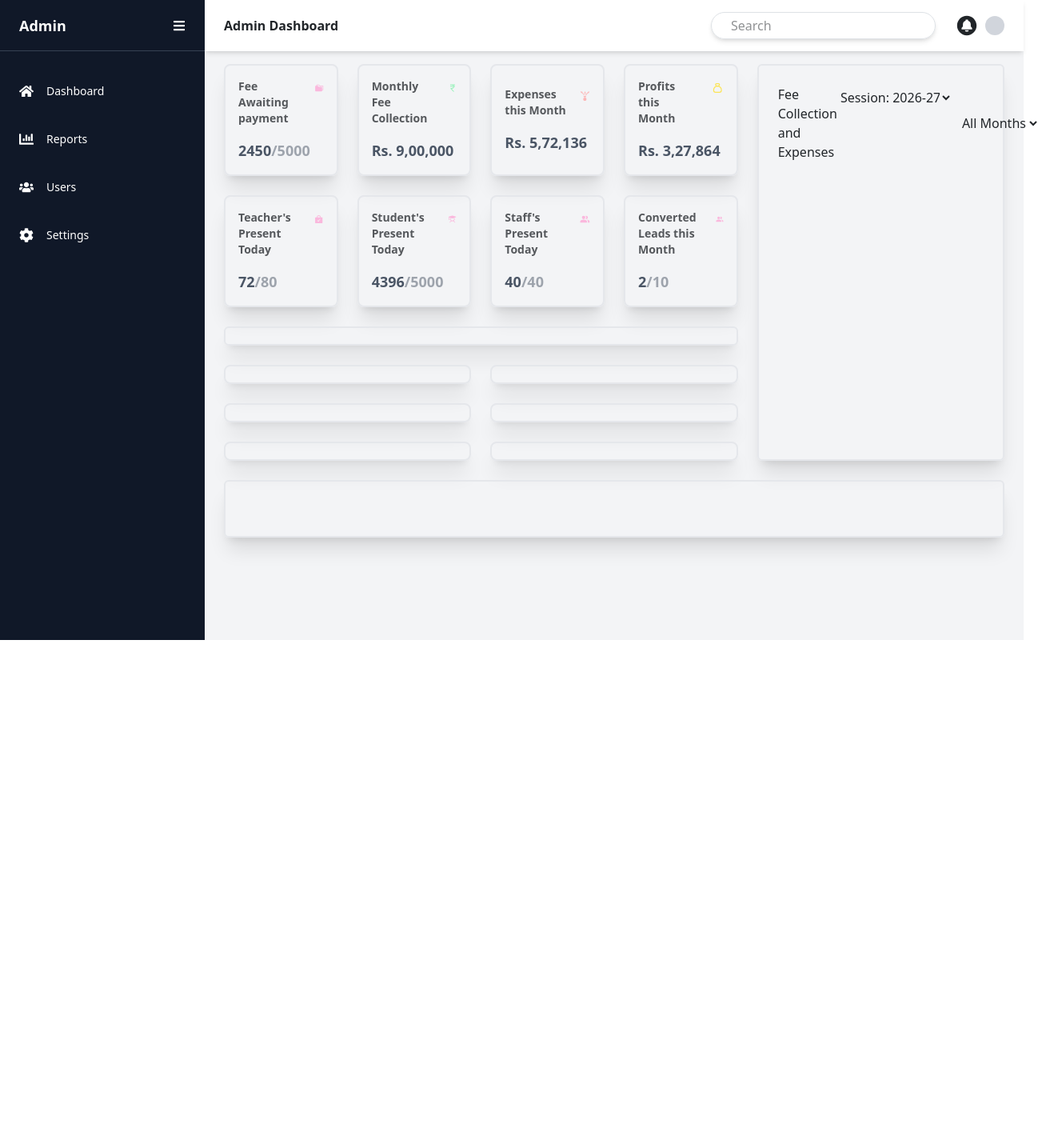
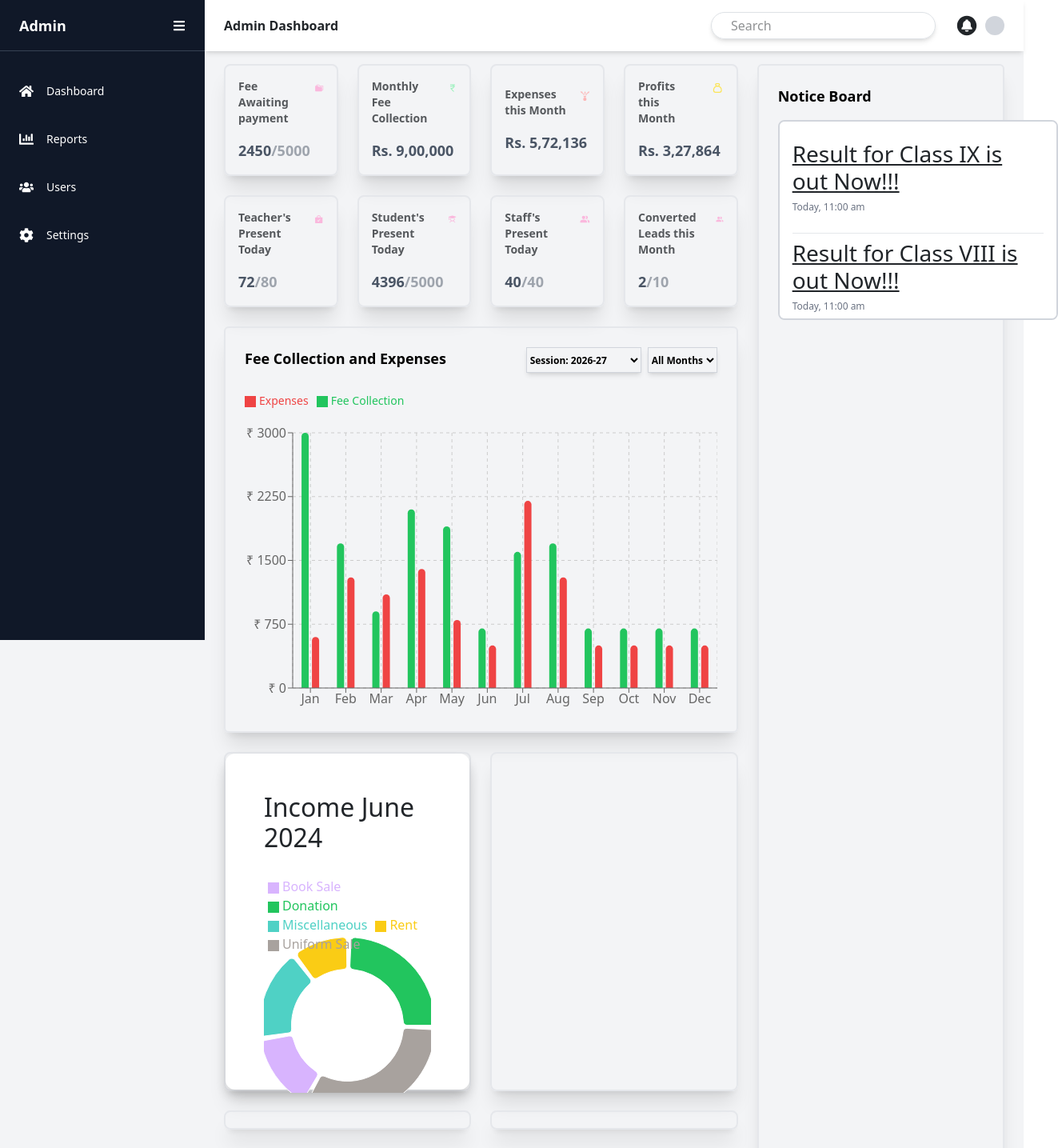
Before and after one commit to EPICdronzer/School-ERP-System, a React (Vite) app in the folder myapp/: page /Home in a window 1280 px wide. Shown: the top 1435 px of the page at 80% size, 1323 px wide, since content can reach past the window. Before the commit the page ends 800 px from the top, so only its background shows below. Built offline with nearby package versions, Linux system fonts and the light colour scheme.

Commit message:
pie charts on the way

```diff
--- a/myapp/package.json
+++ b/myapp/package.json
@@ -17,6 +17,7 @@
     "react-dom": "^19.2.0",
     "react-icons": "^5.5.0",
     "react-router": "^7.13.0",
+    "recharts": "^3.7.0",
     "tailwindcss": "^4.1.18"
   },
   "devDependencies": {
--- /dev/null
+++ b/myapp/src/components/FinanceBarChart.jsx
@@ -0,0 +1,48 @@
+import {
+  BarChart,
+  Bar,
+  XAxis,
+  YAxis,
+  CartesianGrid,
+  Tooltip,
+  Legend,
+  ResponsiveContainer,
+} from "recharts";
+
+const data = [
+  { month: "Jan", fee: 3000, expenses: 600 },
+  { month: "Feb", fee: 1700, expenses: 1300 },
+  { month: "Mar", fee: 900, expenses: 1100 },
+  { month: "Apr", fee: 2100, expenses: 1400 },
+  { month: "May", fee: 1900, expenses: 800 },
+  { month: "Jun", fee: 700, expenses: 500 },
+  { month: "Jul", fee: 1600, expenses: 2200 },
+  { month: "Aug", fee: 1700, expenses: 1300 },
+  { month: "Sep", fee: 700, expenses: 500 },
+  { month: "Oct", fee: 700, expenses: 500 },
+  { month: "Nov", fee: 700, expenses: 500 },
+  { month: "Dec", fee: 700, expenses: 500 },
+];
+
+export default function FinanceBarChart() {
+  return (
+    <div className="w-full h-[400px] flex justify-center items-center">
+      <ResponsiveContainer width="100%" height="100%">
+        <BarChart data={data} margin={{ top: 0, right: 0, left: 0, bottom: 0 }} barCategoryGap="25%">
+            <CartesianGrid strokeDasharray="4 4" />
+            <XAxis dataKey="month" />
+            <YAxis tickFormatter={(value) => `₹ ${value}`} />
+            <Tooltip formatter={(value) => `₹ ${value}`} />
+            <Legend
+                verticalAlign="top"
+                align="left"
+                iconType="square"
+                wrapperStyle={{ paddingBottom: "30px",fontSize:"14px",color:"#22c55e"}}
+            />
+            <Bar dataKey="fee" name="Fee Collection" fill="#22c55e" radius={[6,6,0,0]} />
+            <Bar dataKey="expenses" name="Expenses" fill="#ef4444" radius={[6,6,0,0]} />
+        </BarChart>
+      </ResponsiveContainer>
+    </div>
+  );
+}
--- /dev/null
+++ b/myapp/src/components/IncomeDonutChart.jsx
@@ -0,0 +1,63 @@
+import {
+  PieChart,
+  Pie,
+  Cell,
+  Tooltip,
+  Legend,
+  ResponsiveContainer,
+} from "recharts";
+
+const data = [
+  { name: "Donation", value: 45234, color: "#22c55e" },
+  { name: "Rent", value: 18234, color: "#facc15" },
+  { name: "Miscellaneous", value: 30234, color: "#4fd1c5" },
+  { name: "Book Sale", value: 25234, color: "#d8b4fe" },
+  { name: "Uniform Sale", value: 59234, color: "#a8a29e" },
+];
+
+const CustomTooltip = ({ active, payload }) => {
+  if (active && payload && payload.length) {
+    const { name, value, percent } = payload[0];
+    return (
+      <div className="bg-gray-800 text-white text-sm px-3 py-2 rounded-lg shadow">
+        ₹ {value.toLocaleString()} ({(percent * 100).toFixed(1)}%)
+      </div>
+    );
+  }
+  return null;
+};
+
+export default function IncomeDonutChart() {
+  return (
+    <div className="w-full h-[420px] bg-white p-5 rounded-xl shadow">
+      <h2 className="text-xl font-semibold mb-4">Income June 2024</h2>
+
+      <ResponsiveContainer width="100%" height="85%">
+        <PieChart>
+          <Tooltip content={<CustomTooltip />} />
+
+          <Legend
+            verticalAlign="top"
+            align="left"
+            iconType="square"
+            wrapperStyle={{ paddingBottom: "10px" }}
+          />
+
+          <Pie
+            data={data}
+            dataKey="value"
+            nameKey="name"
+            innerRadius={70}
+            outerRadius={110}
+            paddingAngle={3}
+            cornerRadius={5}
+          >
+            {data.map((entry, index) => (
+              <Cell key={`cell-${index}`} fill={entry.color} />
+            ))}
+          </Pie>
+        </PieChart>
+      </ResponsiveContainer>
+    </div>
+  );
+}
--- a/myapp/src/pages/Dashboard.jsx
+++ b/myapp/src/pages/Dashboard.jsx
@@ -9,6 +9,8 @@ import { TbMoneybag } from "react-icons/tb";
 import { IoBagCheckSharp } from "react-icons/io5";
 import { PiStudentFill } from "react-icons/pi";
 import { MdPeopleAlt } from "react-icons/md";
+import FinanceBarChart from "../components/FinanceBarChart";
+import IncomeDonutChart from "../components/IncomeDonutChart";
 
 function Dashboard(){
     const [collapsed, setCollapsed] = useState(false);
@@ -58,17 +60,52 @@ function Dashboard(){
           </div>
         </div>
 
-        <div className="col-span-2 row-span-10 w-full h-full shadow-xl border-2 border-gray-200 rounded-md p-4">
-          <div className="flex justify-between">
-            Fee Collection and Expenses
-            <div className="flex gap-2 ">
-              <select className="w-36 h-8">
-                <option>Session: 2026-27</option>
-              </select>
-              <select>
-                <option>All Months</option>
-              </select>
-            </div>
+        <div className="col-span-2 row-span-10 w-full h-full shadow-xl border-2 border-gray-200 rounded-md p-4 flex gap-3 flex-col">
+          <div className="flex justify-between font-semibold text-black text-lg">
+            Notice Board
+          </div>
+
+          <div class="w-[350px] h-[250px] overflow-y-auto border-2 border-gray-300 rounded-lg p-3 bg-white">
+
+              <div class="border-b border-gray-200 py-2">
+                <h3 class="text-red-600 font-semibold underline text-sm">
+                  Result for Class IX is out Now!!!
+                </h3>
+                <p class="text-gray-500 text-xs mt-1">Today, 11:00 am</p>
+              </div>
+
+              <div class="border-b border-gray-200 py-2">
+                <h3 class="text-red-600 font-semibold underline text-sm">
+                  Result for Class VIII is out Now!!!
+                </h3>
+                <p class="text-gray-500 text-xs mt-1">Today, 11:00 am</p>
+              </div>
+
+              <div class="border-b border-gray-200 py-2">
+                <h3 class="text-red-600 font-semibold underline text-sm">
+                  Result for Class VII is out Now!!!
+                </h3>
+                <p class="text-gray-500 text-xs mt-1">Today, 11:00 am</p>
+              </div>
+
+              <div class="border-b border-gray-200 py-2">
+                <h3 class="text-red-600 font-semibold underline text-sm">
+                  Result for Class VI is out Now!!!
+                </h3>
+                <p class="text-gray-500 text-xs mt-1">Today, 11:00 am</p>
+              </div>
+
+              <div class="py-2">
+                <h3 class="text-red-600 font-semibold underline text-sm">
+                  Result for Class V is out Now!!!
+                </h3>
+                <p class="text-gray-500 text-xs mt-1">Today, 11:00 am</p>
+              </div>
+
+          </div>
+
+          <div>
+            <button></button>
           </div>
         </div>
 
@@ -116,8 +153,24 @@ function Dashboard(){
           </div>
         </div>
 
-        <div className="col-span-4 row-span-2 w-full h-full shadow-xl border-2 border-gray-200 rounded-md"></div>
-        <div className="col-span-2 row-span-2 w-full h-full shadow-xl rounded-lg border-2 border-gray-200"></div>
+        <div className="flex flex-col gap-4 col-span-4 row-span-2 w-full h-full shadow-xl border-2 border-gray-200 rounded-md p-4">
+          <div className="flex justify-between font-semibold text-black !text-lg">
+            Fee Collection and Expenses
+            <div className="flex gap-2 font-semibold text-xs">
+              <select className="w-36 h-8 border-1 border-gray-300 shadow-md">
+                <option>Session: 2026-27</option>
+              </select>
+              <select className="border-1 border-gray-300 shadow-md">
+                <option>All Months</option>
+              </select>
+            </div>
+          </div>
+          <FinanceBarChart/>
+        </div>
+
+        <div className="col-span-2 row-span-2 w-full h-full shadow-xl rounded-lg border-2 border-gray-200">
+          <IncomeDonutChart/>
+        </div>
         <div className="col-span-2 row-span-2 w-full h-full shadow-xl rounded-lg border-2 border-gray-200"></div>
         <div className="col-span-2 row-span-2 w-full h-full shadow-xl rounded-lg border-2 border-gray-200"></div>
         <div className="col-span-2 row-span-2 w-full h-full shadow-xl rounded-lg border-2 border-gray-200"></div>
```
Also changed, not shown: 1 other file (tests, documents, lock files or other folders).
